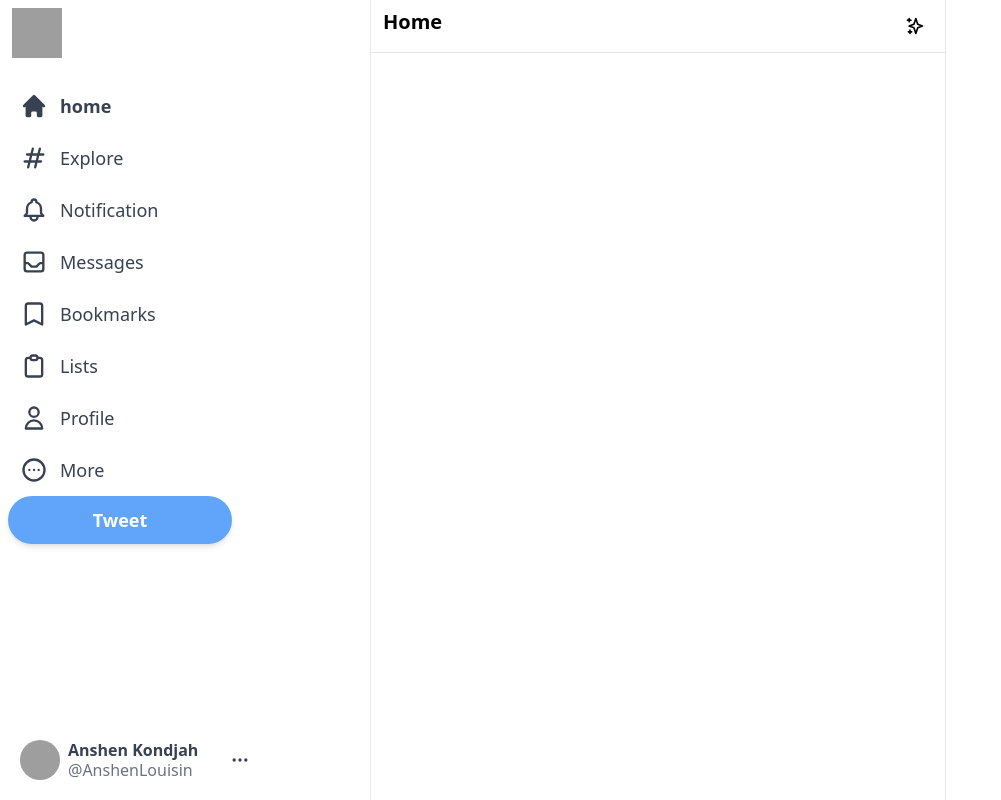
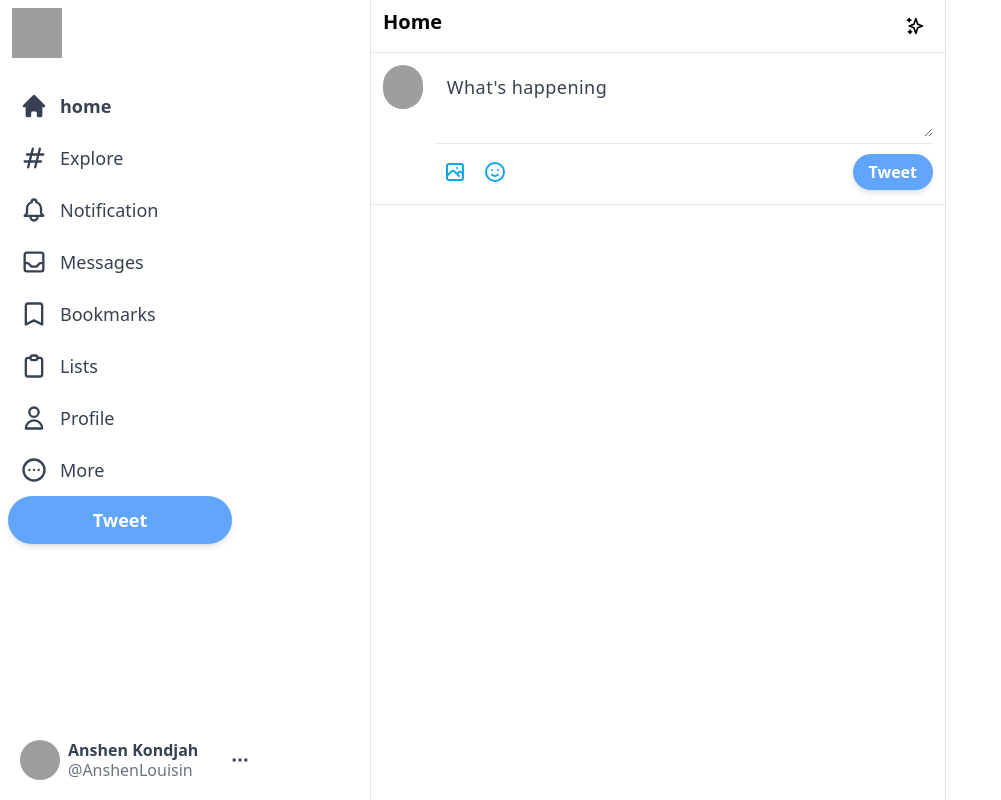
Before and after one commit to Anshen-oss/twitter, a Next.js app: page / in a window 1280 px wide. Shown: the whole page, without its empty margins (0-1001 px from the left). Built offline with nearby package versions, Linux system fonts and the light colour scheme; grey boxes are pictures that could not be loaded.

Commit message:
add input section of the feed component

```diff
--- a/components/Feed.js
+++ b/components/Feed.js
@@ -1,5 +1,6 @@
 import React from 'react';
 import { SparklesIcon } from "@heroicons/react/outline";
+import { Input } from '.';
 
 const Feed = () => {
   return (
@@ -10,7 +11,7 @@
           <SparklesIcon className="h-5"  />
         </div>
       </div>
-
+      <Input />
     </div>
   )
 }
--- /dev/null
+++ b/components/Input.js
@@ -0,0 +1,32 @@
+import { EmojiHappyIcon, PhotographIcon } from "@heroicons/react/outline";
+
+const Input = () => {
+  return (
+    <div className="flex border-b border-gray-200 p-3 space-x-3">
+        <picture>
+          <source srcSet="https://pbs.twimg.com/profile_images/1467172481094066185/9wD2Vxgi_400x400.png" type="image/webp" />
+          <img
+            src="https://pbs.twimg.com/profile_images/1467172481094066185/9wD2Vxgi_400x400.png"
+            alt="user-img"
+            className="h-11 w-11 rounded-full cursor-pointer hover:brightness-95"
+          />
+        </picture>
+        <div className="w-full divide-y divide-gray-200">
+          <div className="">
+            <textarea className="w-full border-none focus:ring-0 text-lg placeholder-gray-700 tracking-wide min-h-[50px] text-gray-700" rows="2" placeholder="What's happening" />
+          </div>
+          <div className="flex items-center justify-between pt-2">
+              <div className="flex">
+                <PhotographIcon className="h-10 w-10 hoverEffect p-2 text-sky-500 hover:bg-sky-100" />
+                <EmojiHappyIcon className="h-10 w-10 hoverEffect p-2 text-sky-500 hover:bg-sky-100" />
+              </div>
+              <button className="rounded-full bg-blue-400 px-4 py-1.5 text-white font-semibold shadow-md hover:brightness-95 disabled:opacity-50">
+                Tweet
+              </button>
+          </div>
+        </div>
+    </div>
+  )
+}
+
+export default Input;
--- a/components/index.js
+++ b/components/index.js
@@ -1,3 +1,4 @@
 export { default as Sidebar } from './Sidebar';
 export { default as SidebarMenuItem } from './SidebarMenuItem';
 export { default as Feed } from './Feed';
+export { default as Input } from './Input';
--- a/package.json
+++ b/package.json
@@ -15,6 +15,7 @@
     "react-dom": "18.2.0"
   },
   "devDependencies": {
+    "@tailwindcss/forms": "^0.5.2",
     "autoprefixer": "^10.4.7",
     "eslint": "8.20.0",
     "eslint-config-next": "12.2.3",
--- a/tailwind.config.js
+++ b/tailwind.config.js
@@ -6,5 +6,7 @@
   theme: {
     extend: {},
   },
-  plugins: [],
+  plugins: [
+     require('@tailwindcss/forms'),
+  ],
 }
```
Also changed, not shown: 2 other files (tests, documents, lock files or other folders).
